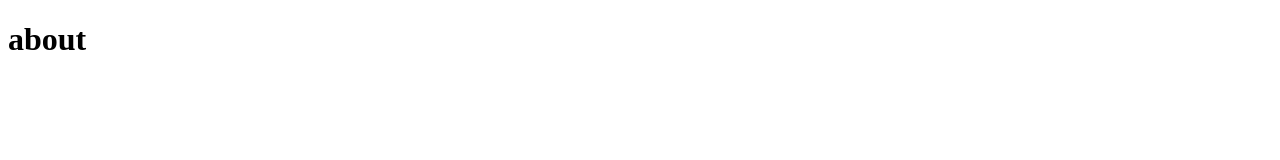
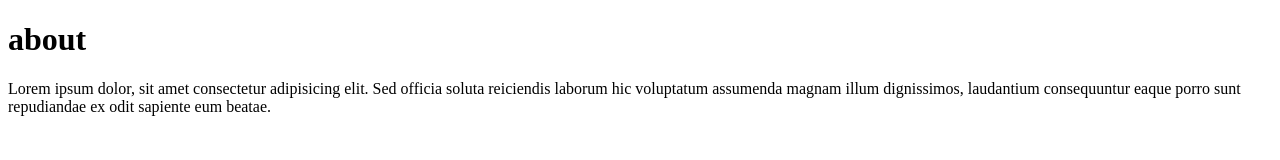
Before and after one commit to regitapramesti1/belajar-git, a plain HTML site: page about.html in a window 1280 px wide. Drawn offline with Linux system fonts and the light colour scheme.

Commit message:
modify index.html & about.html

```diff
--- a/about.html
+++ b/about.html
@@ -7,5 +7,8 @@
 </head>
 <body>
     <h1>about</h1>
+    <p>Lorem ipsum dolor, sit amet consectetur adipisicing elit. Sed officia soluta reiciendis
+         laborum hic voluptatum assumenda magnam illum dignissimos,
+        laudantium consequuntur eaque porro sunt repudiandae ex odit sapiente eum beatae.</p>
 </body>
 </html>
```
Also changed, not shown: index.html (+1 -0 lines).
